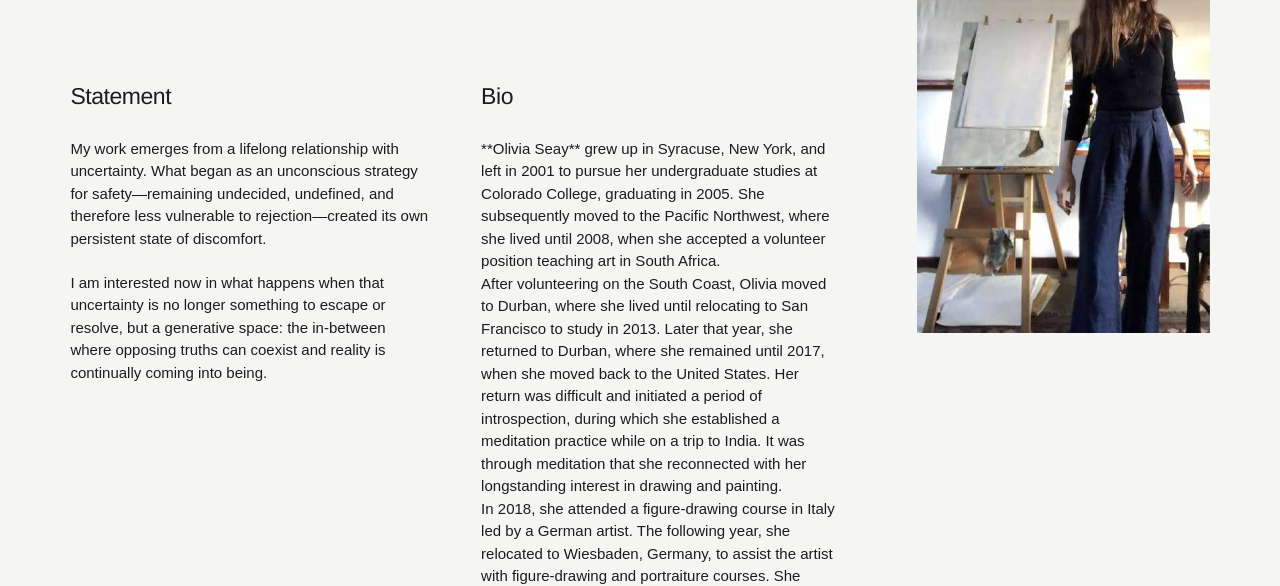
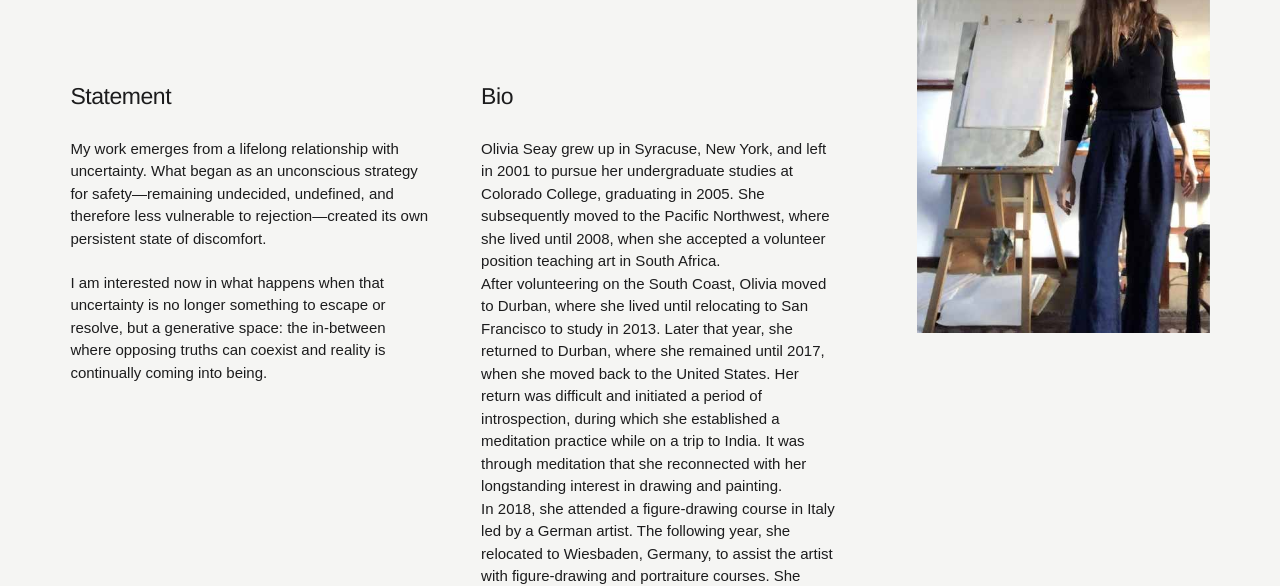
Before and after one commit to Darlingwolf2/olivia-seay, a plain HTML site: page about/index.html in a window 1280 px wide. Shown: the part 222-808 px from the top of the page. Drawn offline with Linux system fonts and the light colour scheme.

Commit message:
Update index.html

```diff
--- a/about/index.html
+++ b/about/index.html
@@ -1,7 +1,13 @@
 <!doctype html><html lang="en"><head><meta charset="utf-8"><meta name="viewport" content="width=device-width,initial-scale=1"><meta name="description" content="About artist Olivia Seay."><title>About — Olivia Seay</title><link rel="stylesheet" href="/olivia-seay/styles.css"><link rel="stylesheet" href="/olivia-seay/about.css"><link rel="stylesheet" href="/olivia-seay/refinements.css"></head><body class="about-page">
 <header class="site-header"><a class="site-title" href="/olivia-seay/">Olivia Seay</a><button class="menu-button" type="button" aria-expanded="false" aria-controls="site-nav">Menu</button><nav id="site-nav" class="site-nav" aria-label="Primary navigation"><a href="/olivia-seay/work/">Work</a><a class="active" href="/olivia-seay/about/">About</a><a href="https://www.instagram.com/olivia_seay_art/" target="_blank" rel="noreferrer">Instagram</a></nav></header>
-<main class="page-shell about-shell"><div class="about-copy"><h1>About</h1><div class="about-grid"><section><h2>Statement</h2><div class="prose"><p>My work emerges from a lifelong relationship with uncertainty. What began as an unconscious strategy for safety—remaining undecided, undefined, and therefore less vulnerable to rejection—created its own persistent state of discomfort.</p><p>I am interested now in what happens when that uncertainty is no longer something to escape or resolve, but a generative space: the in-between where opposing truths can coexist and reality is continually coming into being.</p></div></section><section><h2>Bio</h2><div class="prose"><p>**Olivia Seay** grew up in Syracuse, New York, and left in 2001 to pursue her undergraduate studies at Colorado College, graduating in 2005. She subsequently moved to the Pacific Northwest, where she lived until 2008, when she accepted a volunteer position teaching art in South Africa. <br>
+<main class="page-shell about-shell"><div class="about-copy"><h1>About</h1><div class="about-grid"><section><h2>Statement</h2><div class="prose"><p>My work emerges from a lifelong relationship with uncertainty. What began as an unconscious strategy for safety—remaining undecided, undefined, and therefore less vulnerable to rejection—created its own persistent state of discomfort.</p><p>I am interested now in what happens when that uncertainty is no longer something to escape or resolve, but a generative space: the in-between where opposing truths can coexist and reality is continually coming into being.</p></div></section><section><h2>Bio</h2><div class="prose"><p>Olivia Seay grew up in Syracuse, New York, and left in 2001 to pursue her undergraduate studies at Colorado College, graduating in 2005. She subsequently moved to the Pacific Northwest, where she lived until 2008, when she accepted a volunteer position teaching art in South Africa. <br>
+
+
 After volunteering on the South Coast, Olivia moved to Durban, where she lived until relocating to San Francisco to study in 2013. Later that year, she returned to Durban, where she remained until 2017, when she moved back to the United States. Her return was difficult and initiated a period of introspection, during which she established a meditation practice while on a trip to India. It was through meditation that she reconnected with her longstanding interest in drawing and painting. <br>
+
+
 In 2018, she attended a figure-drawing course in Italy led by a German artist. The following year, she relocated to Wiesbaden, Germany, to assist the artist with figure-drawing and portraiture courses. She visited Cape Town over the holiday break, intending to resume the arrangement in Germany in the new year. The onset of the COVID-19 pandemic interrupted those plans, and she remained in South Africa. <br>
+
+
 Olivia now maintains an independent painting practice from her home studio in Muizenberg, working primarily in oil on paper.</p><p>She is also a certified mindfulness meditation teacher. Her practice is informed by attention, ambiguity and the capacity to hold opposing truths at once.</p></div></section></div></div><figure class="about-photo"><img src="/olivia-seay/assets/about-olivia.jpg" alt="Olivia Seay standing beside an easel in her studio"></figure></main>
 <footer><div class="footer-enquiries"><h2>Enquiries</h2><p>For artwork enquiries or further information:<br><a href="mailto:oliviaseayart@gmail.com">oliviaseayart@gmail.com</a><br><a href="https://www.instagram.com/olivia_seay_art/" target="_blank" rel="noreferrer">@olivia_seay_art</a></p></div><div class="footer-meta"><p>© 2026 Olivia Seay</p><p>Artwork may not be used or reproduced without permission.</p></div></footer><script src="/olivia-seay/nav.js"></script></body></html>
```
